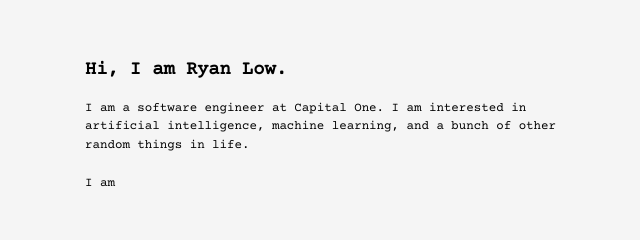
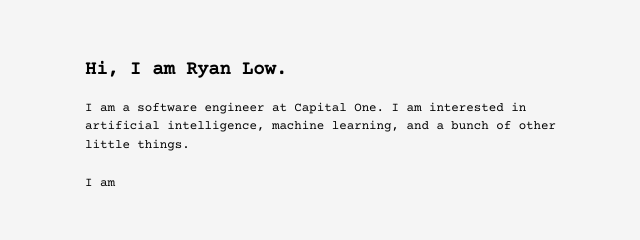
Before and after one commit to RyanLow/RyanLow.github.io, a plain HTML site: page index.html in a window 1280 px wide. Shown: the part 237-477 px from the top of the page, 315-955 px from the left. Drawn offline with nearby package versions, Linux system fonts and the light colour scheme; a script that the page names is missing.

Commit message:
update website

```diff
--- a/index.html
+++ b/index.html
@@ -20,7 +20,7 @@
   <article>
     <h1>Hi, I am Ryan Low.</h1>
     <p>I am a software engineer at Capital One. I am interested in artificial
-      intelligence, machine learning, and a bunch of other random things in life.</p>
+      intelligence, machine learning, and a bunch of other little things.</p>
     <p>I am <span id="descriptor"><noscript>disappointed that you have JavaScript disabled.</noscript></span>
     </p>
   </article>
```
